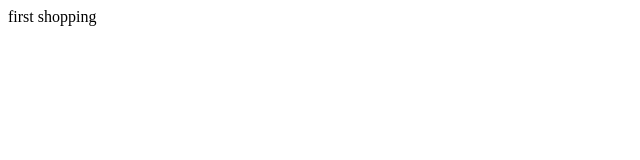
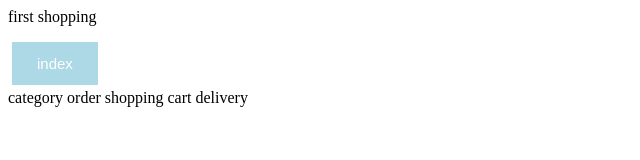
Before and after one commit to sarulathav/shopping, a plain HTML site: page index.html in a window 1280 px wide. Shown: the whole page, without its empty margins (0-640 px from the left). Drawn offline with Linux system fonts and the light colour scheme.

Commit message:
Add files via upload

```diff
--- a/index.html
+++ b/index.html
@@ -5,5 +5,10 @@
     </head>
     <body>
         <p>first shopping</p>
+        <button class="button button1" type="button">index</button>
+        <a href-"category.html" ><buttton class-"button button1" type-"button">category</buttton></a>
+        <a href-"order.html" ><buttton class-"button button1" type-"button">order</buttton></a>
+        <a href-"shopping cart.html" ><buttton class-"button button1" type-"button">shopping cart</buttton></a>
+        <a href-"delivery.html" ><buttton class-"button button1" type-"button">delivery</buttton></a>
     </body>
 </html>
```
